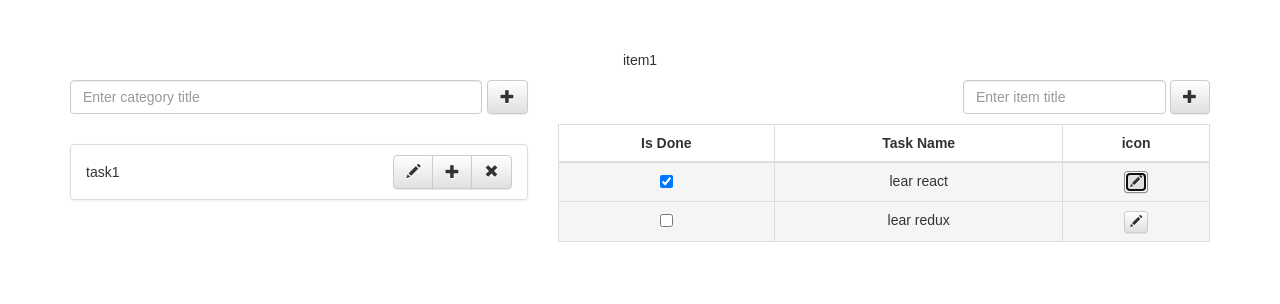
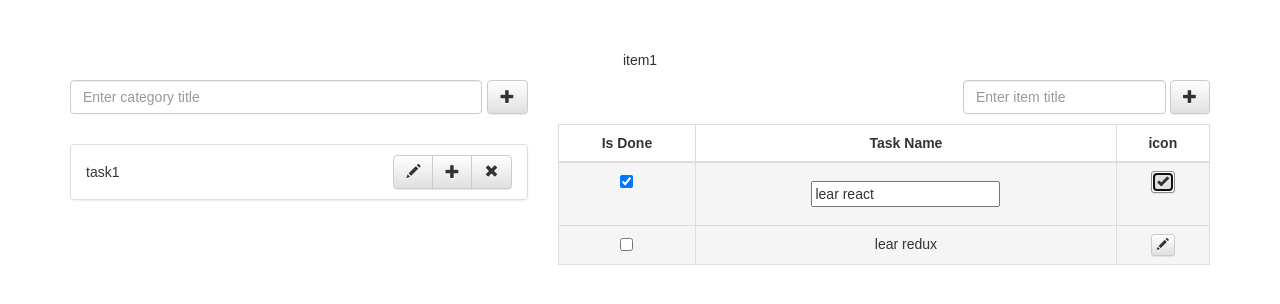
Before and after one commit to OlegGudymenko/reactJs-homework, a React (Create React App) app: page / in a window 1280 px wide. Both pictures are taken after a click on the button 1136 px from the left and 182 px from the top of the page. Shown: the top 304 px of the page. Built offline with nearby package versions, Linux system fonts and the light colour scheme.

Commit message:
task edit ,task save

```diff
--- a/src/components/TasksList.js
+++ b/src/components/TasksList.js
@@ -1,4 +1,5 @@
 import React, { Component } from 'react';
+// import TableRow from 'TableRow';
 // import BtnIcon from 'BtnIcon';
 // import InputForm from './InputForm ';
 const BtnIcon = (props) => {
@@ -12,6 +13,9 @@ const BtnIcon = (props) => {
         break;
     case 'remove':
       btnClass = 'glyphicon-remove'
+        break;
+    case 'save':
+      btnClass = 'glyphicon-ok'
         break;
     default:
   }
@@ -68,15 +72,68 @@ class InputForm extends Component {
     )
   }
 }
+class TableRow extends Component {
+  constructor(props){
+    super(props)
+    this.state = {
+      inputValue:''
+    }
+    this.inputChange = this.inputChange.bind(this)
+    this.inputSave = this.inputSave.bind(this)
+    this.changeTaskStatus = this.changeTaskStatus.bind(this)
+  }
+  componentWillMount(){
+    this.setState({
+      inputValue: this.props.item.taskName
+    })
+  }
+  inputChange(e) {
+    this.setState({
+      inputValue: e.target.value
+    })
+  }
+  inputSave(){
+    this.props.updateTask( this.props.item.id , this.state.inputValue )
+  }
+  changeTaskStatus(){
+    this.props.changeTask( this.props.item.id )
+  }
+  render(){
+    return(
+      <tr className="active" key={this.props.item.id}>
+        <td>
+          <input type="checkbox"
+            checked={this.props.item.done}
+            onChange={ () => { this.props.changeTaskStatus( this.props.item.id , !this.props.item.done ) }}/>
+        </td>
+        <td>
+          {
+            this.props.item.edit ?
+            <input
+              type="text"
+              value={this.state.inputValue}
+              onChange={this.inputChange}
+              />
+           :
+            <div>
+              <span className=''> {this.props.item.taskName} </span>
+              <p className='hidden'> {this.props.item.taskDesription} </p>
+            </div>
+          }
+        </td>
+        <td>
+          <BtnIcon
+            type={this.props.item.edit ? 'save' : 'edit'}
+            className='btn-xs'
+            action={this.props.item.edit ? this.inputSave
+                  : this.changeTaskStatus}/>
+        </td>
+      </tr>
+    )
+  }
+}
+
 const TaskTable = (props) => {
-  const updateTask = () => {
-  }
-  const changeTask = () => {
-    props.changeTask()
-  }
-  const changeTaskStatus = () => {
-    props.changeTaskStatus()
-  }
   return(
     <table className="table table-bordered task-table">
       <thead>
@@ -89,24 +146,13 @@ const TaskTable = (props) => {
       <tbody>
         {
           props.taskData.map( (item) => (
-                <tr className="active" key={item.id}>
-                  <td>
-                    <input type="checkbox"
-                      checked={item.done}
-                      onChange={changeTaskStatus}/>
-                  </td>
-                  <td>
-                    <span className=''> {item.taskName} </span>
-                    <p className='hidden'>{item.taskDesription}</p>
-                  </td>
-                  <td>
-                    <BtnIcon
-                      type='edit'
-                      className='btn-xs'
-                      action={changeTask}
+            <TableRow
+              item={item}
+              key={item.id}
+              changeTask={(id,data) => { props.changeTask(id,data) }}
+              updateTask={(id,data) => { props.updateTask(id, data) }}
+              changeTaskStatus={(id,data) => { props.changeTaskStatus(id,data) }}
             />
-                  </td>
-                </tr>
           ))
         }
       </tbody>
@@ -138,24 +184,37 @@ class TasksList extends Component {
     this.addTask = this.addTask.bind(this);
     this.changeTask = this.changeTask.bind(this);
     this.updateTask = this.updateTask.bind(this);
+    this.changeTaskStatus = this.changeTaskStatus.bind(this);
   }
-  changeTask(id,status){
+  changeTask(id){
+    let list = this.state.taskList;
+    list.filter( (item) => (
+      (item.id === id) ? item.edit = !item.edit : null
+    ))
     this.setState({
-      // taskList.id
+      taskList :[...list ]
     })
   }
-  updateTask(data){
-
+  updateTask(id,data){
+    let list = this.state.taskList;
+      list.filter( (item) => (
+        (item.id === id) ? (
+          item.edit = !item.edit,
+          item.taskName = data )
+        : null
+      ))
+      this.setState({
+        taskList :[...list ]
+      })
   }
-  changeTaskStatus(id){
+  changeTaskStatus(id,status){
     let list = this.state.taskList;
-
-    // list.filter( (item) => (
-    //   if(item.id === id){
-    //     item.done = !item.done
-    //   }
-    // ))
-    // console.log(list)
+    list.filter( (item) => (
+      (item.id === id) ? item.done = status : null
+    ))
+    this.setState({
+      taskList :[...list ]
+    })
   }
   addTask(){
 
```
Lines whose indentation alone changed are shown as unchanged.
